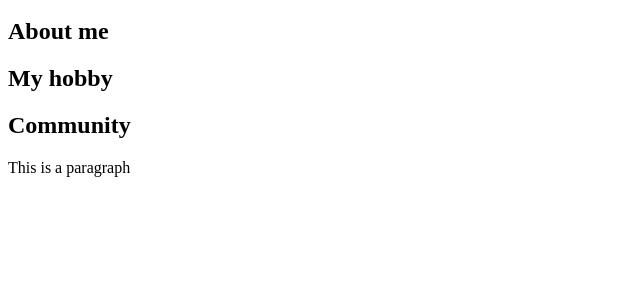
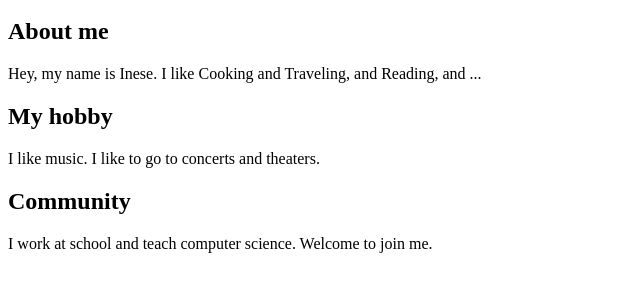
Before and after one commit to SkolotajaInese/my-second-webpage, a plain HTML site: page index.html in a window 1280 px wide. Shown: the part 48-340 px from the top of the page, without its empty margins (0-640 px from the left). Drawn offline with Linux system fonts and the light colour scheme.

Commit message:
Update index.html

```diff
--- a/index.html
+++ b/index.html
@@ -4,10 +4,11 @@
 
 <h1>Welcome to my hobby website</h1>
   <h2>About me</h2>
+  <p>Hey, my name is Inese. I like Cooking and Traveling, and Reading, and ...</p>
   <h2>My hobby</h2>
+  <p>I like music. I like to go to concerts and theaters.</p>
   <h2>Community</h2>
-
-<p>This is a paragraph</p>
+  <p>I work at school and teach computer science. Welcome to join me.</p>
 
 </body>
 </html>
```
